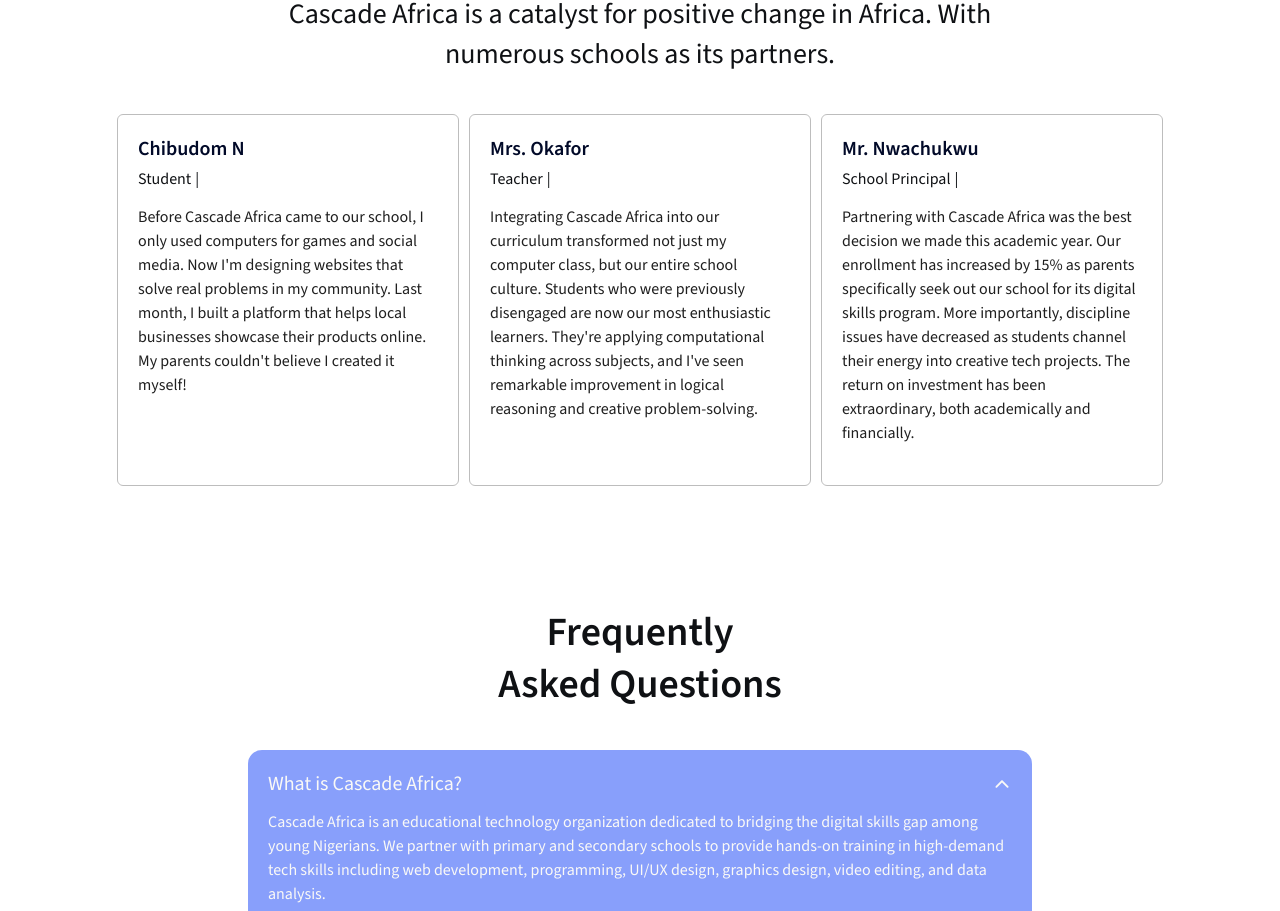
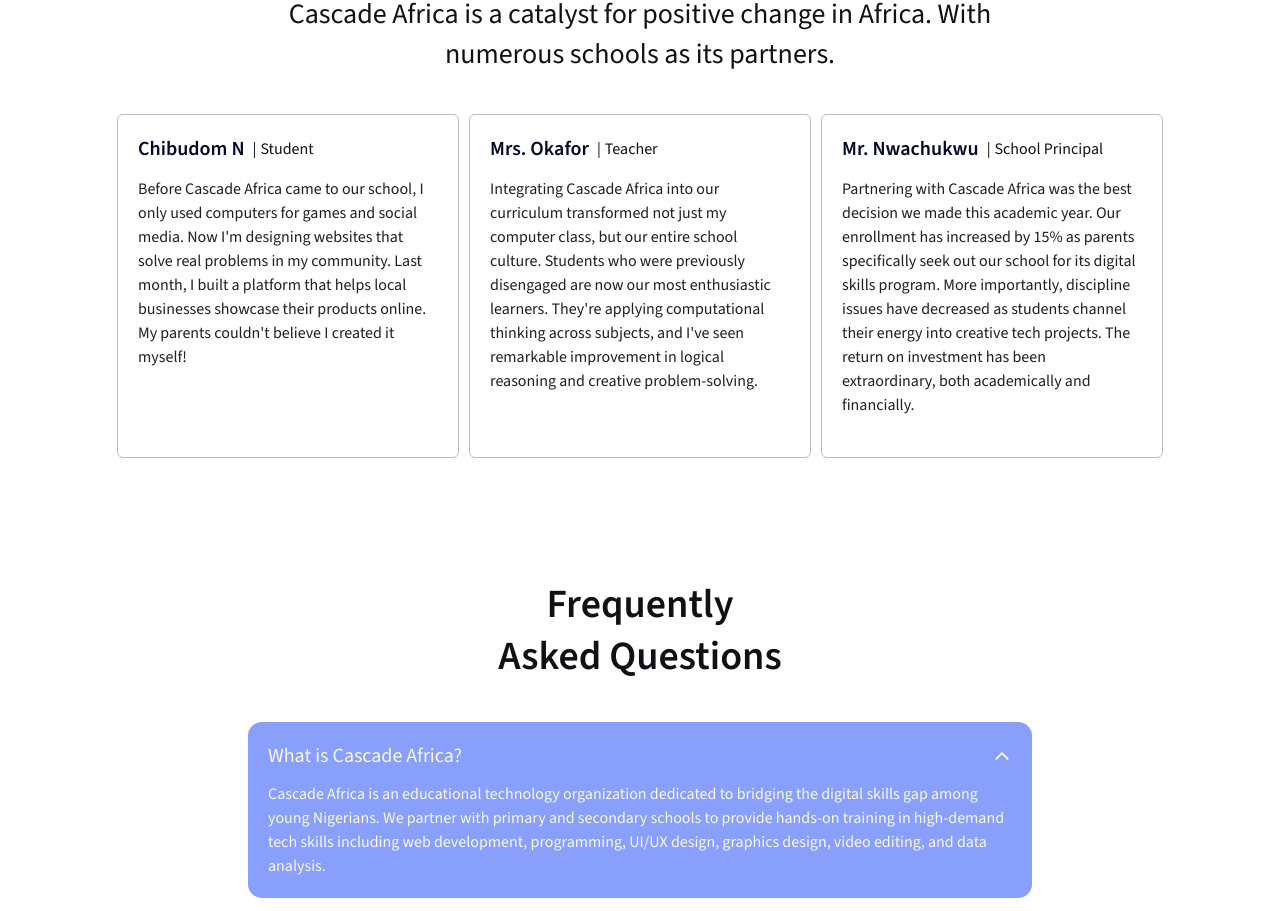
Before and after one commit to HenryAgu/Cascade-v2, a Next.js app: page / in a window 1280 px wide. Shown: the part 4675-5586 px from the top of the page. Built offline with nearby package versions, Linux system fonts and the light colour scheme; a web font is replaced by a local one.

Commit message:
fix: testimonial UI

```diff
--- a/src/app/components/Testimonial.tsx
+++ b/src/app/components/Testimonial.tsx
@@ -50,13 +50,13 @@ const Testimonial = () => {
             key={index}
           >
             <div className="max-w-full lg:max-w-[300px] flex flex-col gap-y-3.5">
-              <div className="flex flex-col gap-y-1">
+              <div className="flex gap-x-2">
                 <h3 className="text-lg lg:text-xl font-semibold text-[#010928]">
                   {item.name}
                 </h3>
                 <div className="flex items-center gap-x-1 text-sm lg:text-base font-normal text-black">
+                  <span>|</span>
                   <span>{item.company}</span>
-                  <span>|</span>
                   <span>{item.role}</span>
                 </div>
               </div>
```
